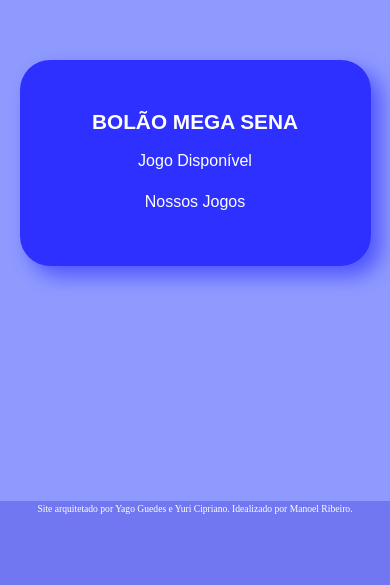
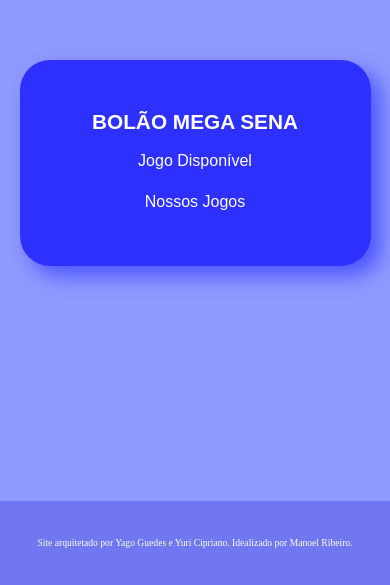
Before and after one commit to guedesyc/excel, a plain HTML site: page index.html in a window 390 px wide. Shown: the part 259-844 px from the top of the page. Drawn offline with Linux system fonts and the light colour scheme.

Commit message:
update responsive

```diff
--- a/index.html
+++ b/index.html
@@ -17,6 +17,6 @@
         </div>
     </main>
 
-    <footer>Site arquitetado por Yago Guedes e Yuri Cipriano. Idealizado por Manoel Ribeiro.</footer>
+    <footer><p>Site arquitetado por Yago Guedes e Yuri Cipriano. Idealizado por Manoel Ribeiro.</p></footer>
 </body>
 </html>
--- a/style.css
+++ b/style.css
@@ -8,8 +8,6 @@
     justify-content: center;
     align-items: center;
     min-height: 100vh;
-    display: flex;
-    flex-direction: column;
     position: relative;
     height: 100%;
 }
@@ -52,7 +50,12 @@
 footer{
     background-color: rgba(71, 71, 219, 0.418);
     margin: 0px;
-    padding: 5px 500px;
+    color: white;
+    height: 3rem;
+    display: flex;
+    justify-content: center;
+    align-items: center;
+    width: 100%;
     position: absolute;
     bottom: 0;
     text-align: center;
@@ -89,7 +92,7 @@
         font-weight: 500;
         color: white;
         max-width: 100vw;
-        padding: 0 0.625rem;
+
     }
 
 }
```
